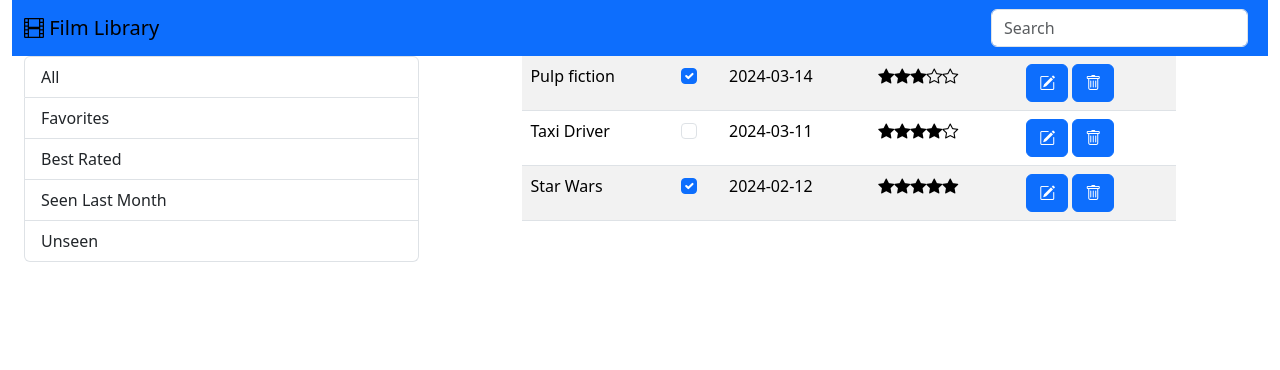
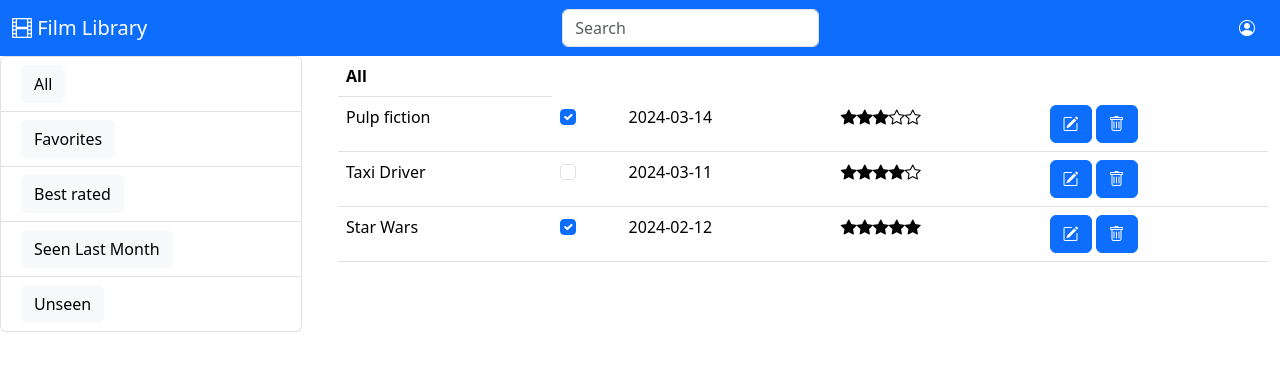
Before and after one commit to giacomobelluardo/WebApp1Laboratories, a React (Vite) app in the folder lab06/my-app/: page / in a window 1280 px wide. Shown: the top 370 px of the page. Built offline with nearby package versions, Linux system fonts and the light colour scheme.

Commit message:
Lab6 almost finished

```diff
--- a/lab06/my-app/src/App.jsx
+++ b/lab06/my-app/src/App.jsx
@@ -5,6 +5,7 @@ import {NavigationBar} from './components/NavBar'
 import { SideBar } from './components/SideBar';
 import {Film, FilmLibrary} from './filmLibrary.mjs'
 import {Films} from './components/FilmComponents.jsx'
+import { useState } from 'react';
 
 //Library of films
 const f1 = new Film(1, 'Pulp fiction', true, dayjs('2024-03-14'), 3, 1);
@@ -19,16 +20,36 @@ l1.addFilm(f3);
 
 //APP
 function App() {
+  const [movies, setFilm] = useState(l1.allFilms());
+  const [filter, setFilter] = useState('All');
+
+  const changeFilter = (newFilter)=>{
+    setFilter(newFilter)
+
+    if(newFilter == 'All')
+      setFilm(()=>l1.allFilms())
+    if(newFilter == 'Favorites')
+      setFilm(()=>l1.favoriteFilms())
+    if(newFilter == 'Best rated')
+      setFilm(()=>l1.bestFilms())
+    if(newFilter == 'Seen Last Month')
+      setFilm(()=>l1.monthFilm())
+    if(newFilter == 'Unseen')
+      setFilm(()=>l1.unseen())
+  }
+
   return (
-    <Container fluid>
-      <NavigationBar/>
-      <Container fluid>
+    <Container fluid className="p-0">
+      <Container fluid className="p-0">
+        <NavigationBar fluid/>
+      </Container>
+      <Container fluid className="p-0">
         <Row>
-          <Col sm={4}>
-            <SideBar/>
+          <Col sm={3}>
+            <SideBar filter={filter} changeFilter={changeFilter}/>
           </Col>
-          <Col sm={8}>
-            <Films allFilms={l1.allFilms()}></Films>
+          <Col sm={9}>
+            <Films allFilms={movies} filter={filter}></Films>
           </Col>
         </Row>
       </Container>
--- a/lab06/my-app/src/components/FilmComponents.jsx
+++ b/lab06/my-app/src/components/FilmComponents.jsx
@@ -8,11 +8,7 @@ function Films(props) {
     return (
       <>
         <Container fluid>
-          <Row>
-            <Col lg={10} className="mx-auto">
-              <FilmTable films={props.allFilms}></FilmTable>
-            </Col>
-          </Row>
+            <FilmTable films={props.allFilms} filter={props.filter}></FilmTable>
         </Container>
       </>
     );
@@ -24,12 +20,17 @@ Films.propTypes = {
 
 function FilmTable(props){
     return(
-        <Table striped responsive>
-        <tbody>
-          {
-            props.films.map((f) => <FilmRow film={f} key={f.id} />)
-          }
-        </tbody>
+        <Table>
+          <thead>
+            <tr>
+              <th>{props.filter}</th>
+            </tr>
+          </thead>
+          <tbody>
+            {
+              props.films.map((f) => <FilmRow film={f} key={f.id} />)
+            }
+          </tbody>
         </Table>
     );
 }
--- a/lab06/my-app/src/components/NavBar.jsx
+++ b/lab06/my-app/src/components/NavBar.jsx
@@ -1,21 +1,24 @@
 import Container from 'react-bootstrap/Container';
 import Form from 'react-bootstrap/Form';
+import {Button} from 'react-bootstrap';
 import Navbar from 'react-bootstrap/Navbar';
 import 'bootstrap-icons/font/bootstrap-icons.css';
 
 function NavigationBar() {
   return (
-    <Navbar expand="lg" bg='primary'>
+    <Navbar bg="primary" data-bs-theme="dark">
       <Container fluid>
-        <Navbar.Brand href="#" text='light-white'><i class="bi bi-film"></i> Film Library</Navbar.Brand>
+        <Navbar.Brand><i class="bi bi-film"></i> Film Library</Navbar.Brand>
         <Form className="d-flex">
           <Form.Control
             type="search"
             placeholder="Search"
             className="me-2"
             aria-label="Search"
+            data-bs-theme="light"
           />
           </Form>
+          <Button><i class="bi bi-person-circle"></i></Button>
       </Container>
     </Navbar>
   );
--- a/lab06/my-app/src/components/SideBar.jsx
+++ b/lab06/my-app/src/components/SideBar.jsx
@@ -1,17 +1,24 @@
 import ListGroup from 'react-bootstrap/ListGroup';
+import { Row, Col, Table, Button } from 'react-bootstrap';
 
-function SideBar() {
+function SideBar(props) {
   return (
     <ListGroup as="ul">
-      <ListGroup.Item as="li" action href="#link1">
-        All
+      <ListGroup.Item as="li">
+        <Button variant='light' className='mx-1' onClick={()=>{props.changeFilter('All')}}>All</Button>
       </ListGroup.Item>
-      <ListGroup.Item as="li" action href="#link1">Favorites</ListGroup.Item>
-      <ListGroup.Item as="li" action href="#link1">
-        Best Rated
+      <ListGroup.Item as="li">
+        <Button variant='light' className='mx-1' onClick={()=>{props.changeFilter('Favorites')}}>Favorites</Button>
       </ListGroup.Item>
-      <ListGroup.Item as="li" action href="#link1">Seen Last Month</ListGroup.Item>
-      <ListGroup.Item as="li" action href="#link1">Unseen</ListGroup.Item>
+      <ListGroup.Item as="li">
+        <Button variant='light' className='mx-1'onClick={()=>{props.changeFilter('Best rated')}}>Best rated</Button>
+      </ListGroup.Item>
+      <ListGroup.Item as="li">
+        <Button variant='light' className='mx-1' onClick={()=>{props.changeFilter('Seen Last')}}>Seen Last Month</Button>
+      </ListGroup.Item>
+      <ListGroup.Item as="li">
+        <Button variant='light' className='mx-1' onClick={()=>{props.changeFilter('Unseen')}}>Unseen</Button>
+      </ListGroup.Item>
     </ListGroup>
   );
 }
```
